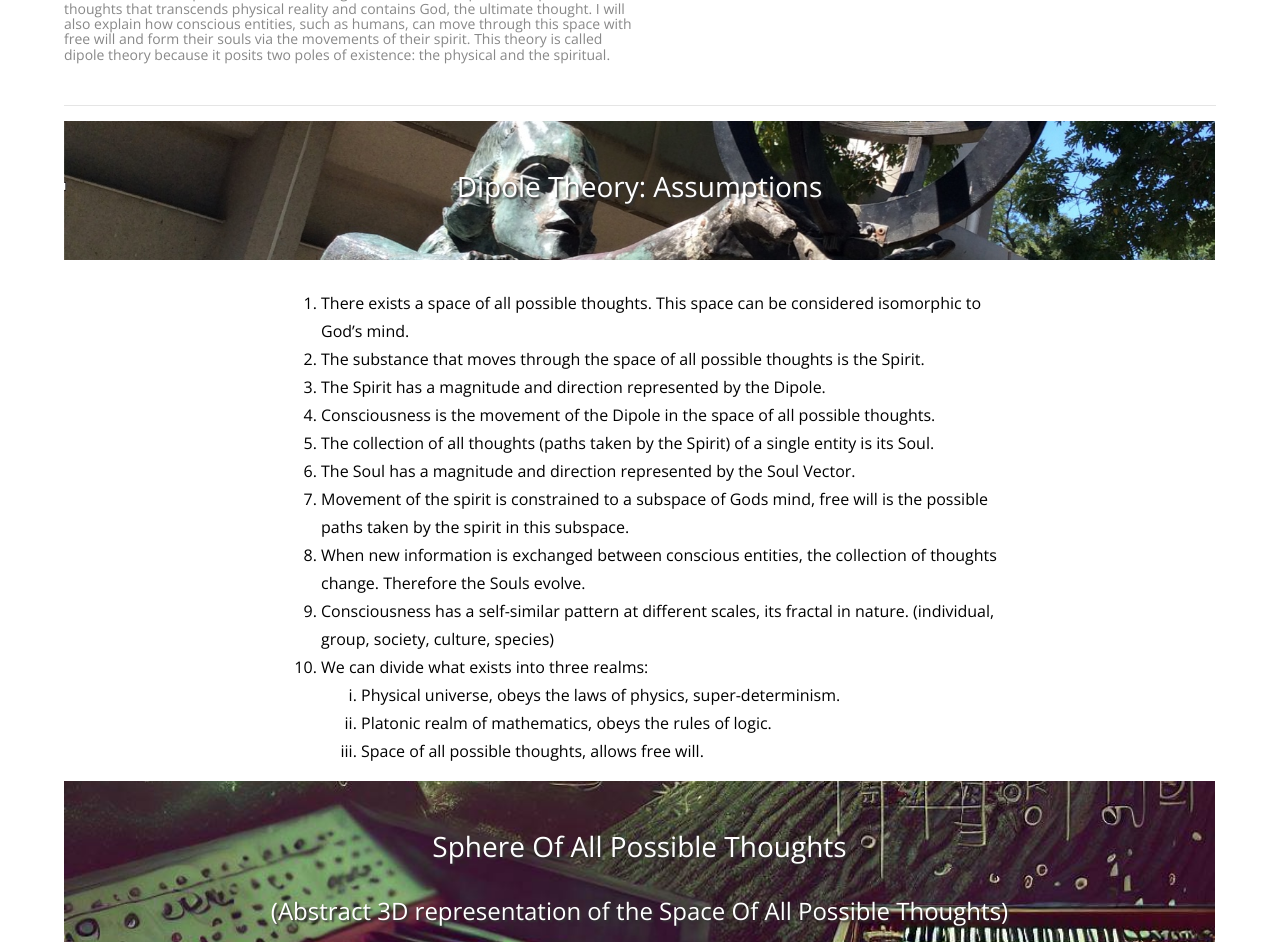
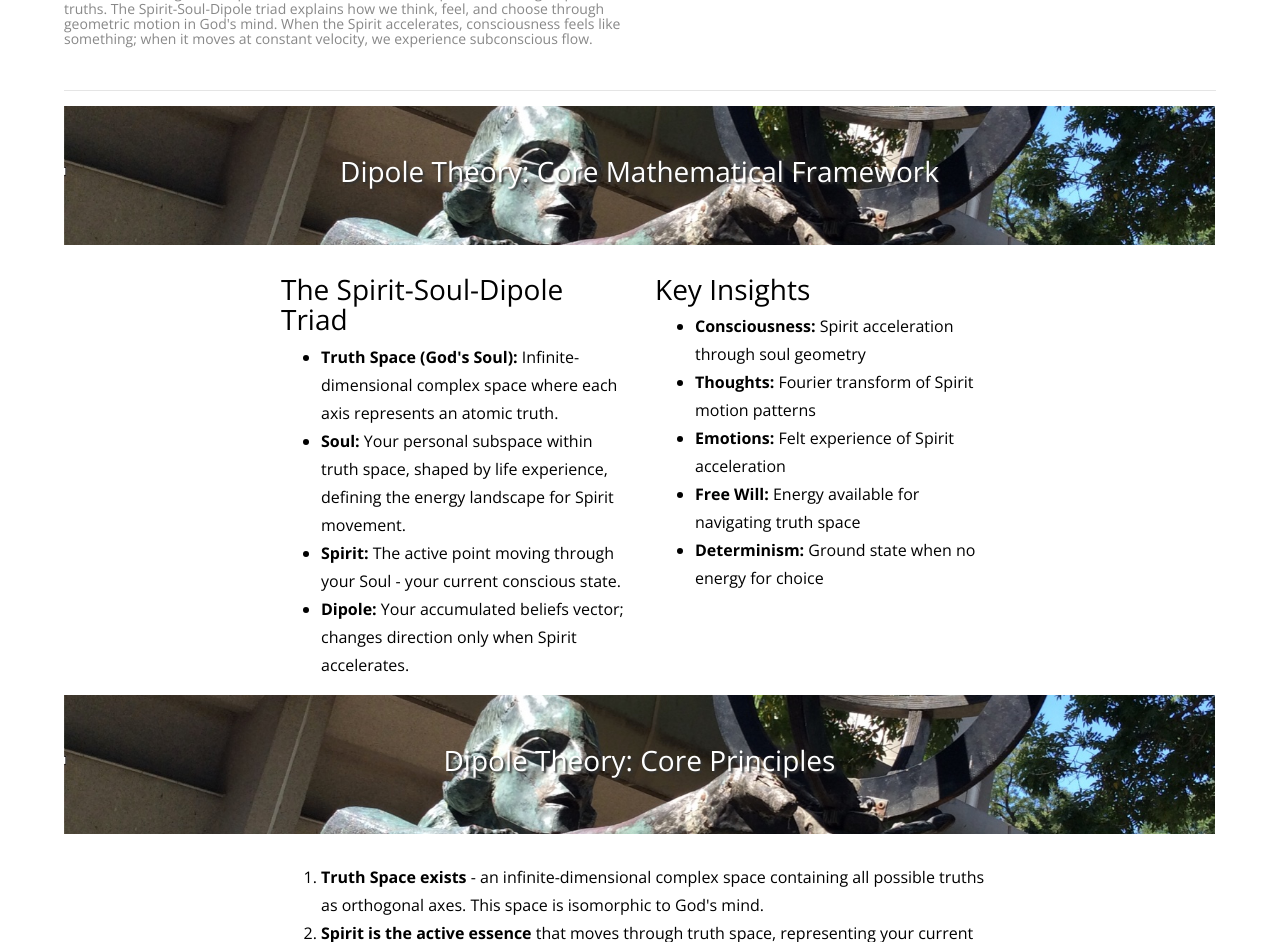
Before and after one commit to dipoleman/dipoleman.github.io, a plain HTML site: page dipoleTheory.html in a window 1280 px wide. Shown: the part 109-1051 px from the top of the page. Drawn offline with nearby package versions, Linux system fonts and the light colour scheme.

Commit message:
updated dipole theory page to align with essay

```diff
--- a/dipoleTheory.html
+++ b/dipoleTheory.html
@@ -41,14 +41,7 @@ http://www.templatemo.com/tm-479-sigma
           <div class="col-lg-6 col-md-12 site-title">
             <h1>DipoleTheory</h1>
             <h2>
-              In this text, I will present a theory of consciousness that
-              connects the physical, mathematical and spiritual realms. I will
-              argue that there is a space of all possible thoughts that
-              transcends physical reality and contains God, the ultimate
-              thought. I will also explain how conscious entities, such as
-              humans, can move through this space with free will and form their
-              souls via the movements of their spirit. This theory is called dipole theory because it
-              posits two poles of existence: the physical and the spiritual.
+              A geometric mathematical framework revealing how consciousness emerges from Spirit movement through truth space - an infinite dimensional space containing all possible truths. The Spirit-Soul-Dipole triad explains how we think, feel, and choose through geometric motion in God's mind. When the Spirit accelerates, consciousness feels like something; when it moves at constant velocity, we experience subconscious flow.
             </h2>
           </div>
 
@@ -84,12 +77,47 @@ http://www.templatemo.com/tm-479-sigma
     </header>
 
     <main>
+      <!-- Mathematical Framework -->
+      <section id="framework">
+        <div class="container-fluid">
+          <div class="row sigma-dipole single-page-nav">
+            <h1 class="dipoleAss">Dipole Theory: Core Mathematical Framework</h1>
+          </div>
+          <br />
+          <div class="text-center-dipole">
+            <div class="col-md-offset-2 col-lg-offset-2 col-lg-8 col-md-8 col-sm-12 text-left-dipole">
+              <div class="row">
+                <div class="col-md-6">
+                  <h3>The Spirit-Soul-Dipole Triad</h3>
+                  <ul>
+                    <li><strong>Truth Space (God's Soul):</strong> Infinite-dimensional complex space where each axis represents an atomic truth.</li>
+                    <li><strong>Soul:</strong> Your personal subspace within truth space, shaped by life experience, defining the energy landscape for Spirit movement.</li>
+                    <li><strong>Spirit:</strong> The active point moving through your Soul - your current conscious state.</li>
+                    <li><strong>Dipole:</strong> Your accumulated beliefs vector; changes direction only when Spirit accelerates.</li>
+                  </ul>
+                </div>
+                <div class="col-md-6">
+                  <h3>Key Insights</h3>
+                  <ul>
+                    <li><strong>Consciousness:</strong> Spirit acceleration through soul geometry</li>
+                    <li><strong>Thoughts:</strong> Fourier transform of Spirit motion patterns</li>
+                    <li><strong>Emotions:</strong> Felt experience of Spirit acceleration</li>
+                    <li><strong>Free Will:</strong> Energy available for navigating truth space</li>
+                    <li><strong>Determinism:</strong> Ground state when no energy for choice</li>
+                  </ul>
+                </div>
+              </div>
+            </div>
+          </div>
+        </div>
+      </section>
+
       <!-- Basic Dipole Theory -->
       <section id="about">
         <div class="container-fluid">
           <!-- SOAPT -->
           <div class="row sigma-dipole single-page-nav">
-            <h1 class="dipoleAss">Dipole Theory: Assumptions</h1>
+            <h1 class="dipoleAss">Dipole Theory: Core Principles</h1>
           </div>
           <br />
           <!-- this is the stationary image -->
@@ -100,55 +128,34 @@ http://www.templatemo.com/tm-479-sigma
             >
               <ol>
                 <li>
-                  There exists a space of all possible thoughts. This space can
-                  be considered isomorphic to God’s mind.
+                  <strong>Truth Space exists</strong> - an infinite-dimensional complex space containing all possible truths as orthogonal axes. This space is isomorphic to God's mind.
                 </li>
                 <li>
-                  The substance that moves through the space of all possible
-                  thoughts is the Spirit.
+                  <strong>Spirit is the active essence</strong> that moves through truth space, representing your current conscious state at any moment.
                 </li>
                 <li>
-                  The Spirit has a magnitude and direction represented by the
-                  Dipole.
+                  <strong>The Dipole</strong> represents your accumulated beliefs - a vector that changes direction only when the Spirit accelerates, creating shifts in what you hold true.
                 </li>
                 <li>
-                  Consciousness is the movement of the Dipole in the space of
-                  all possible thoughts.
+                  <strong>Consciousness emerges from Spirit motion</strong> - constant velocity creates subconscious flow; acceleration creates the phenomenal feeling of consciousness and emotion.
                 </li>
                 <li>
-                  The collection of all thoughts (paths taken by the Spirit) of
-                  a single entity is its Soul.
+                  <strong>The Soul</strong> is your personal subspace within truth space, carved by life experience and defining the energy landscape for Spirit movement.
                 </li>
                 <li>
-                  The Soul has a magnitude and direction represented by the Soul
-                  Vector.
+                  <strong>Thoughts are generated</strong> as the Fourier transform of Spirit motion patterns through the Soul's geometry.
                 </li>
                 <li>
-                  Movement of the spirit is constrained to a subspace of Gods
-                  mind, free will is the possible paths taken by the spirit in
-                  this subspace.
+                  <strong>Free will requires energy</strong> to navigate truth space. Determinism is the ground state when no additional energy is available for choice.
                 </li>
                 <li>
-                  When new information is exchanged between conscious entities,
-                  the collection of thoughts change. Therefore the Souls evolve.
+                  <strong>Souls evolve and resonate</strong> when new information is exchanged between conscious entities, creating alignment or repulsion patterns.
                 </li>
                 <li>
-                  Consciousness has a self-similar pattern at different scales,
-                  its fractal in nature. (individual, group, society, culture,
-                  species)
+                  <strong>Consciousness exhibits fractal structure</strong> across scales: individual Spirit-Soul-Dipole patterns repeat in groups, societies, cultures, and species.
                 </li>
                 <li>
-                  We can divide what exists into three realms:
-                  <ol type="i">
-                    <li>
-                      Physical universe, obeys the laws of physics,
-                      super-determinism.
-                    </li>
-                    <li>
-                      Platonic realm of mathematics, obeys the rules of logic.
-                    </li>
-                    <li>Space of all possible thoughts, allows free will.</li>
-                  </ol>
+                  <strong>Evolution acts as truth-selection</strong> - populations aligned with objective truth thrive; those misaligned collapse over time.
                 </li>
               </ol>
             </div>
@@ -164,6 +171,8 @@ http://www.templatemo.com/tm-479-sigma
             <br />
             <h2>
               (Abstract 3D representation of the Space Of All Possible Thoughts)
+               <br />
+              (Fourier dual of truth space)
             </h2>
           </div>
           <br />
@@ -357,7 +366,7 @@ http://www.templatemo.com/tm-479-sigma
 
         <div class="row">
           <div class="sigma-copyright col-lg-8">
-            <p>Copyright © 2001-2023 David Luke Dipole Theory
+            <p>Copyright © 2001-2025 David Luke Dipole Theory
               <a href="mailto:dipolewebsite@gmail.com?subject=GeneralInquiry"> Contact Me</a></p>
           </div>
 
@@ -373,12 +382,3 @@ http://www.templatemo.com/tm-479-sigma
     <script src="js/dipole.js"></script>
   </body>
 </html>
-
-<!--
-<div class="col-lg-2 col-md-2 col-sm-3 col-xs-8 col-bordered">
-    <div class="form-group">
-        <label><input type="radio" name="options" value="open" onclick="updateThoughts()"> Open</label><br>
-        <label><input type="radio" name="options" value="normal" checked onclick="updateThoughts()"> Normal</label><br>
-        <label><input type="radio" name="options" value="closed" onclick="updateThoughts()"> Closed</label><br>
-    </div>
-</div> -->
```
Also changed, not shown: index.html (+20 -20 lines), music.html (+1 -1 lines).
